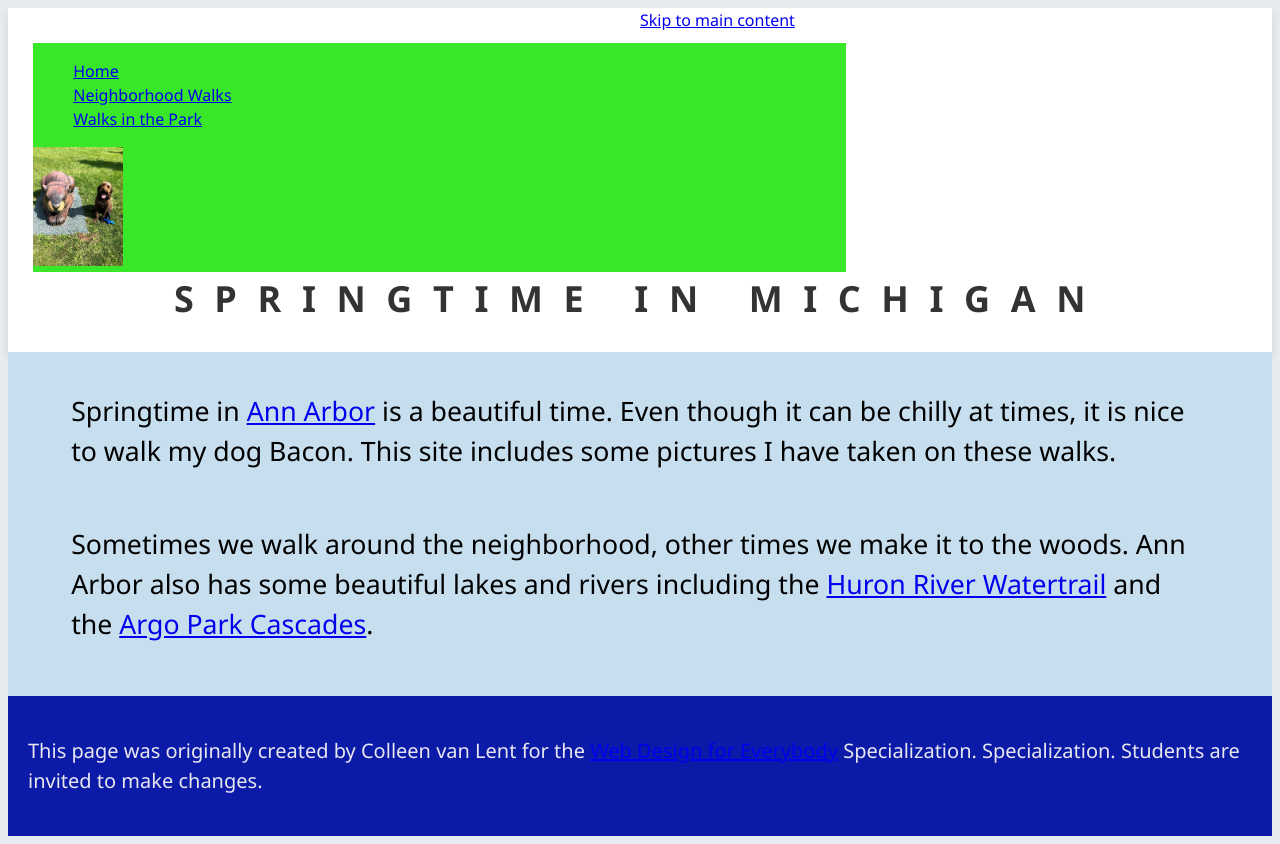
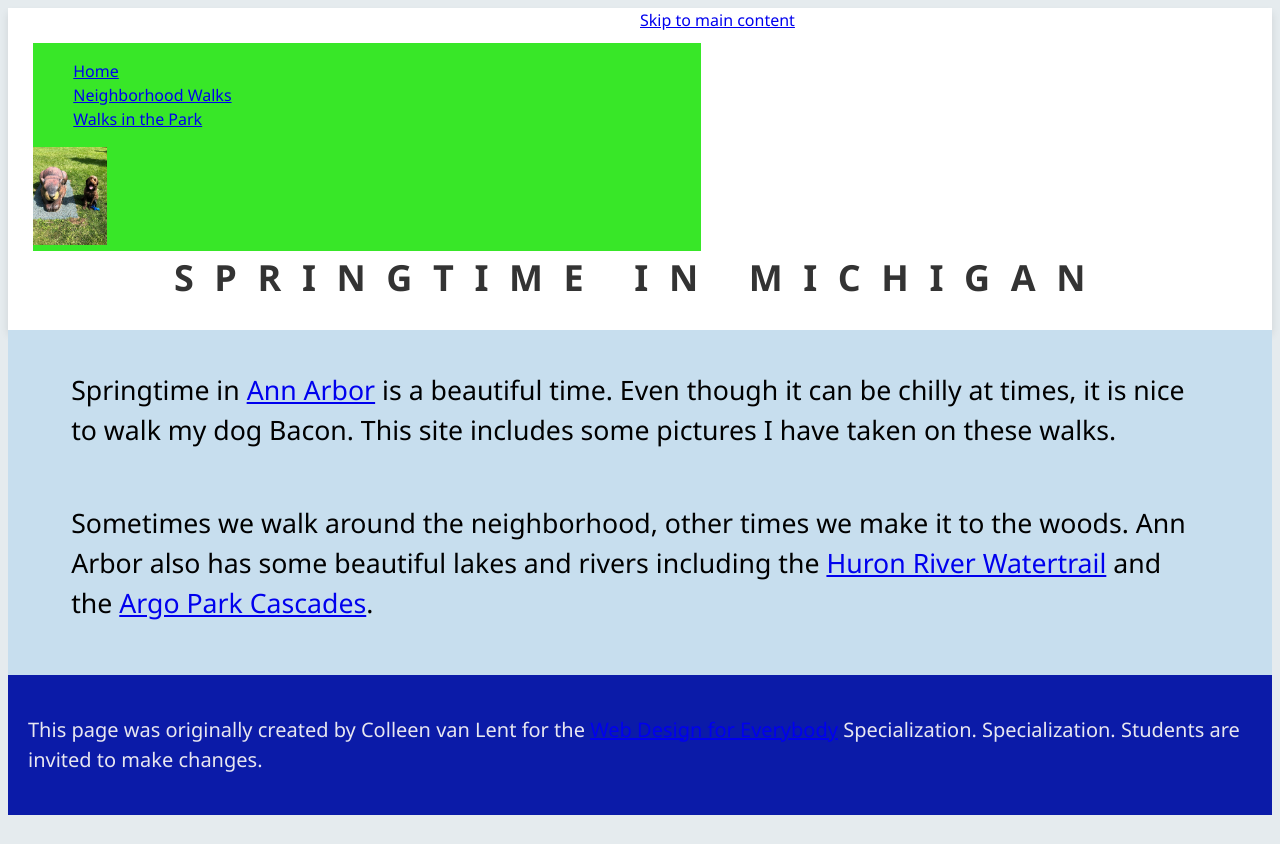
Before and after one commit to Shahin-Hawladar/HomeWork2_of_CSS_Cours_by_Michigan_University, a plain HTML site: page index.html in a window 1280 px wide. After the commit the page ends 823 px from the top, so only its background shows below. Drawn offline with Linux system fonts and the light colour scheme.

Commit message:
Update NewCssStyle.css

```diff
--- a/css/NewCssStyle.css
+++ b/css/NewCssStyle.css
@@ -36,7 +36,7 @@ nav {
 
   background-color: #38e728;
   /* Update width */
-  width:67%;
+  width:55%;
   flex-wrap: wrap;
 }
 nav img{
```
